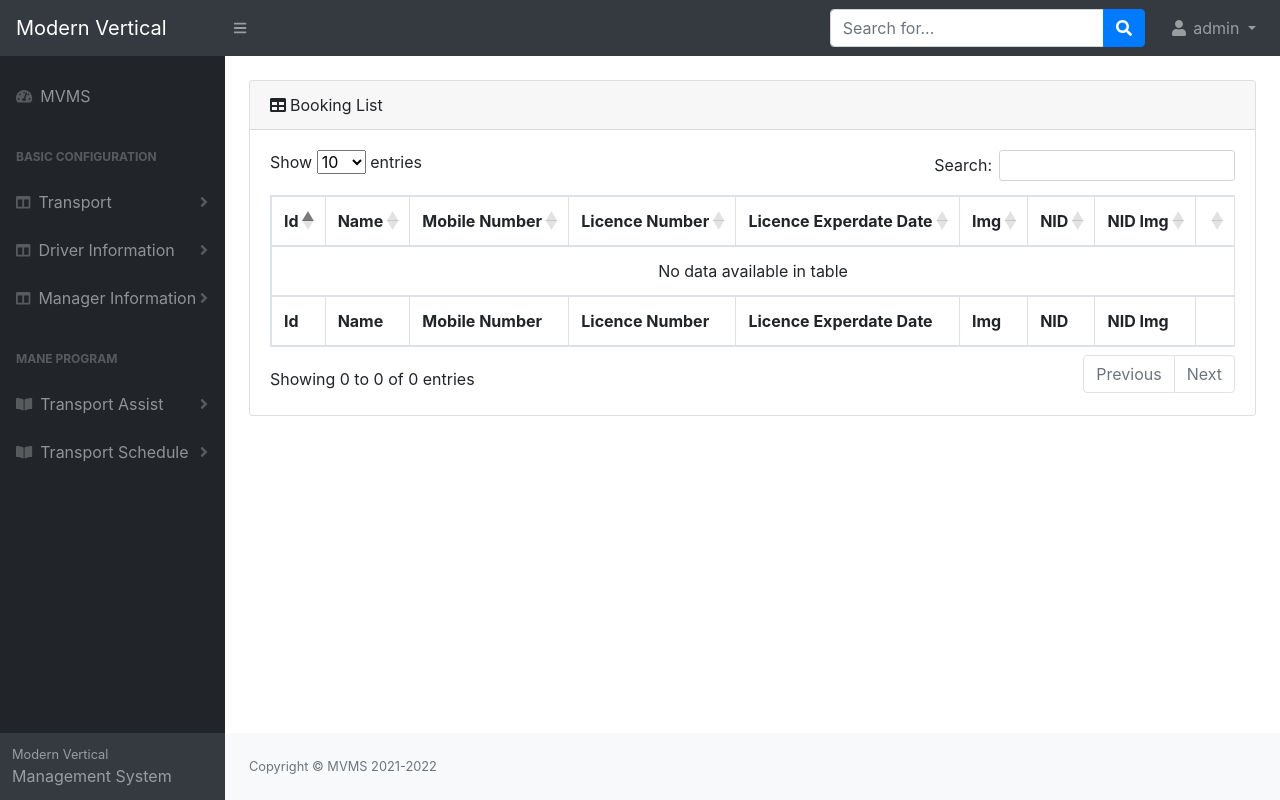
After one commit to FARHAN-TANVIR-7471/MODERN-VEHICLE-MANAGEMENT-SYSTEM, a Laravel app: page /admin/booking-list in a window 1280 px wide. The commit adds this page. Run offline with Laravel 8, Linux system fonts and the light colour scheme; a user stored in the database is signed in; data comes from the database, SQL or seed files in the repository; data that the repository does not hold is empty; some libraries are stand-ins or nearby versions.

Commit message:
user booking complated

```diff
--- /dev/null
+++ b/app/Booking.php
@@ -0,0 +1,24 @@
+<?php
+
+namespace App;
+
+use Illuminate\Database\Eloquent\Model;
+
+class Booking extends Model
+{
+    /**
+     * The attributes that are mass assignable.
+     *
+     * @var array
+     */
+    protected $fillable = [
+        'user_id', 'name','mobile', 'request_date','pickup','destationation',
+    ];
+
+    /**
+     * User info
+     */
+    public function user(){
+    	return $this->betongsTo(User::class, 'user_id');
+    }
+}
--- /dev/null
+++ b/app/Http/Controllers/BookingController.php
@@ -0,0 +1,33 @@
+<?php
+
+namespace App\Http\Controllers;
+
+use App\Booking;
+use Illuminate\Http\Request;
+
+class BookingController extends Controller
+{
+    /**
+     * Admin - Booking request List
+     */
+    public function index()
+    {
+        $bookings = Booking::get();
+        return view('admin.booking-list', $bookings);
+    }
+
+    /**
+     * User booking request
+     */
+    public function userBooking(){
+        return view('userpanel.booking-form');
+    }
+    /**
+     * User booking request
+     */
+    public function userBookingRequest(Request $request){
+        $request['user_id'] = auth()->user()->id;
+        Booking::create($request->all());
+        return back()->with('success', 'Your booking create successfully');
+    }
+}
--- /dev/null
+++ b/resources/views/admin/booking-list.blade.php
@@ -0,0 +1,181 @@
+@include('/admin/partials/header')
+@include('/admin/partials/nav')
+@include('/admin/partials/sidebar')
+
+<div id="layoutSidenav_content">
+    <main>
+        <div class="container-fluid">
+            <h1 class="mt-4"></h1>
+            {{-- <div class="breadcrumb mb-4 col-md-12 ">
+                <button type="button" class="btn btn-info m-1" id="addbtn"> Add Driver Information</button>
+                <button type="button" class="btn btn-info m-1" id="showbtn">Show Driver Information</button>
+            </div> --}}
+
+            <div class="card mb-4" id="datatable">
+                <div class="card-header"><i class="fas fa-table mr-1"></i>Booking List</div>
+                <div class="card-body">
+                    <div class="table-responsive">
+                        <table class="table table-bordered" id="dataTable" width="100%" cellspacing="0">
+                            <thead>
+                                <tr>
+                                    <th>Id</th>
+                                    <th>Name</th>
+                                    <th>Mobile Number</th>
+                                    <th>Licence Number</th>
+                                    <th>Licence Experdate Date </th>
+                                    <th>Img</th>
+                                    <th>NID</th>
+                                    <th>NID Img</th>
+                                    <th></th>
+                                </tr>
+                            </thead>
+                            <tfoot>
+                                <tr>
+                                    <th>Id</th>
+                                    <th>Name</th>
+                                    <th>Mobile Number</th>
+                                    <th>Licence Number</th>
+                                    <th>Licence Experdate Date </th>
+                                    <th>Img</th>
+                                    <th>NID</th>
+                                    <th>NID Img</th>
+                                    <th></th>
+                                </tr>
+                            </tfoot>
+                            <tbody>
+
+                                @foreach ($bookings as $items => $booking)
+                                    <tr>
+                                        <td>{{ $booking->id }}</td>
+                                        <td>{{ $booking->name }}</td>
+                                        <td>{{ $booking->mobile_number }}</td>
+                                        <td>{{ $booking->licence_number }}</td>
+                                        <td>{{ $booking->licence_experdate_date }}</td>
+                                        <td class="text-center">
+                                            <a href="{{ route('driver.edit', $booking->id) }}" class="view"
+                                                title="View" data-toggle="tooltip">
+                                                Edit
+                                            </a>
+                                            <a href="{{ route('driver.destroy', $booking->id) }}" class="edit"
+                                                title="Edit" data-toggle="tooltip">
+                                                <span style="color: red;">Delete</span>
+                                            </a>
+                                        </td>
+                                    </tr>
+                                @endforeach
+                            </tbody>
+                        </table>
+                    </div>
+                </div>
+            </div>
+
+            <div class="card" id="inputfild">
+                <div class="card-header"><i class="fas fa-table mr-1"></i>Add Driver</div>
+                <div class="card-body">
+
+                    <form action="/driverinsert" method="post" enctype="multipart/form-data">
+                        @csrf
+                        <div class="form-row">
+                            <div class="form-group col-md-6">
+                                <label for="exampleFormControlInput1">Driver Name: </label>
+                                <input type="text" name="name" class="form-control" placeholder="name" required>
+                            </div>
+                            <div class="form-group col-md-6">
+                                <label for="exampleFormControlInput1">Date of birth: </label>
+                                {{ csrf_field() }}
+                                <input type="date" class="form-control" id="start" name="date_of_birth" required>
+                                <!-- <input type="date" class="form-control" id="start" name="trip-start"
+                               value="2018-07-22"
+                               min="2018-01-01" max="2018-12-31"> -->
+                            </div>
+                        </div>
+
+                        <div class="form-row">
+                            <div class="form-group col-md-6">
+                                <label for="exampleFormControlInput1">Email: </label>
+                                {{ csrf_field() }}
+                                <input type="email" name="email" class="form-control"
+                                    id="email" placeholder="name@demo.com" required>
+                            </div>
+                            <div class="form-group col-md-6">
+                                <label for="exampleFormControlInput1">Mobile Number: </label>
+                                {{ csrf_field() }}
+                                <input type="text" name="mobile_number" class="form-control"
+                                    id="exampleFormControlInput1" placeholder="+880 xxxx-xxxxxx" required>
+                            </div>
+                            <div class="form-group col-md-6">
+                                <label for="exampleFormControlInput1">Password: </label>
+                                {{ csrf_field() }}
+                                <input type="password" name="password" class="form-control"
+                                    id="password" placeholder="......" required>
+                            </div>
+
+                            <div class="form-group col-md-6">
+                                {{ csrf_field() }}
+                                <label for="exampleFormControlInput1">Licence Number: </label>
+                                <input type="text" name="licence_number" class="form-control"
+                                    placeholder="Licence Number" required>
+                            </div>
+                        </div>
+
+                        <div class="form-row">
+                            <div class="form-group col-md-6">
+                                <label for="exampleFormControlInput1">NID Number: </label>
+                                {{ csrf_field() }}
+                                <input type="text" name="nid" class="form-control" id="exampleFormControlInput1"
+                                    placeholder="NID Number" required>
+                            </div>
+
+                            <div class="form-group col-md-6">
+                                <label for="exampleFormControlInput1">Licence Experdate Date: </label>
+                                {{ csrf_field() }}
+                                <input type="date" class="form-control" id="start" name="licence_experdate_date" required>
+                            </div>
+                        </div>
+
+                        <div class="form-row">
+                            <div class="form-group col-md-6" {{ $errors->has('image') ? 'has-error' : '' }}>
+                                <label for="image">NID Photo: </label>
+                                <input type="file" name="nid_photo" id="image" class="form-control" required>
+                                <span class="text-danger"> {{ $errors->first('image') }}</span>
+                            </div>
+
+                            <div class="form-group col-md-6" {{ $errors->has('image') ? 'has-error' : '' }}>
+                                <label for="image">Driver Image: </label>
+                                <input type="file" name="driver_photo" id="image" class="form-control" required>
+                                <span class="text-danger"> {{ $errors->first('image') }}</span>
+                            </div>
+                        </div>
+
+                        <button type="submit" class="btn btn-primary">Submit</button>
+
+                    </form>
+                </div>
+            </div>
+
+        </div>
+    </main>
+
+    @include('/admin/partials/future')
+
+    <script>
+        $(document).ready(function() {
+
+            $("#showbtn").hide();
+            $("#inputfild").hide();
+
+            $("#addbtn").click(function() {
+                $("#addbtn").hide();
+                $("#datatable").hide();
+                $("#showbtn").show();
+                $("#inputfild").show();
+            });
+
+            $("#showbtn").click(function() {
+                $("#addbtn").show();
+                $("#datatable").show();
+                $("#showbtn").hide();
+                $("#inputfild").hide();
+            });
+        });
+    </script>
--- a/routes/web.php
+++ b/routes/web.php
@@ -68,11 +68,14 @@
 
 	/*complane*/
 	Route::get('/admincomplane','ComplaneController@adminindex');
+	Route::get('/admin/booking-list','BookingController@index')->name('admin.booking.list');
 
 });
 
 Route::group(['middleware' => ['auth']], function(){
 	Route::get('/user/dashboard','HomeController@userIndex')->name('user.dashboard');
+	Route::get('/user/booking','BookingController@userBooking')->name('user.booking');
+	Route::post('/user/booking/request','BookingController@userBookingRequest')->name('user.booking.request');
 });
 
 Route::get('/schodule-list','TransportscheduleController@schoduleList')->name('schodule.list');
```
Also changed, not shown: public/fontend/style.css (+30 -0 lines), resources/views/userpanel/booking-form.blade.php (added, +109 -0 lines), resources/views/userpanel/navbar.blade.php (+5 -7 lines).
